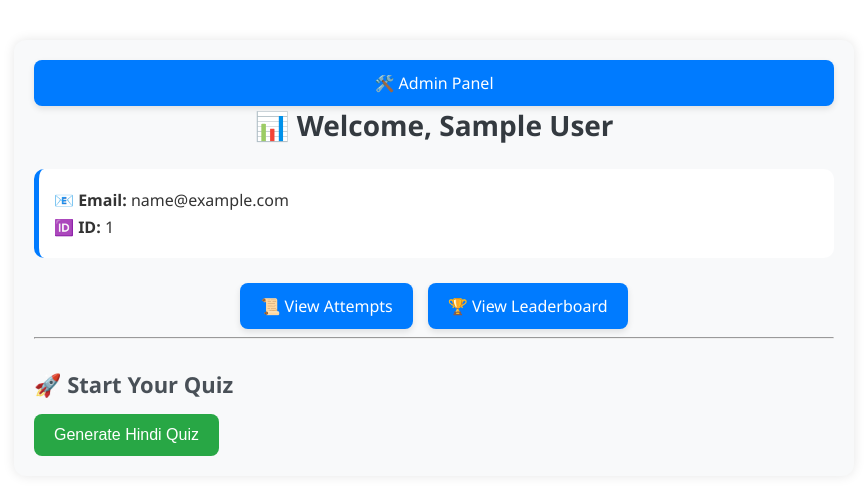
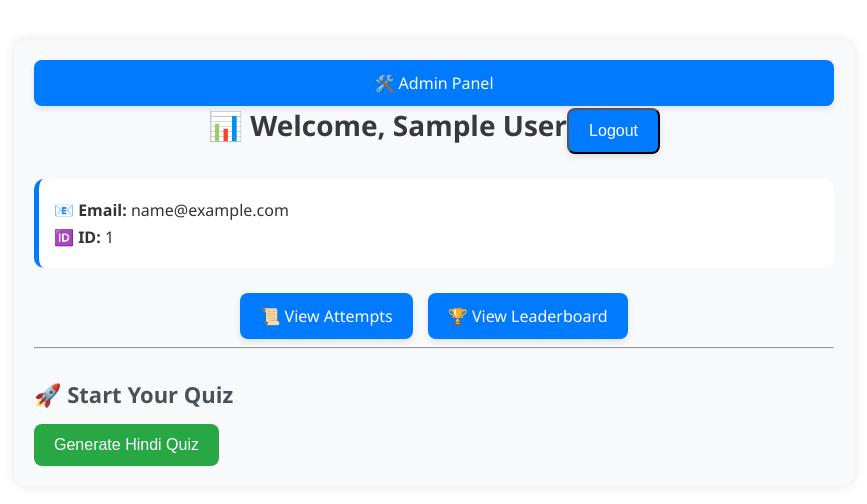
Before and after one commit to Kunalkhuteta/smart-quiz-system, a React (Create React App) app in the folder client/: page /dashboard in a window 1280 px wide. Shown: the top 504 px of the page, without its empty margins (206-1073 px from the left). Built offline with nearby package versions, Linux system fonts and the light colour scheme; sample sign-in values are in the browser's storage.

Commit message:
adding logout

```diff
--- a/client/src/pages/Dashboard.jsx
+++ b/client/src/pages/Dashboard.jsx
@@ -81,7 +81,9 @@ const Dashboard = () => {
   <Link to="/admin" className="button-link admin">🛠️ Admin Panel</Link>
 )}
   <div className="dashboard-header">📊 Welcome, {user?.name}
-
+    <button className="button-link" onClick={()=>{
+      handleLogout();
+    }}>Logout</button>
     </div>
 
   <div className="user-info">
```
